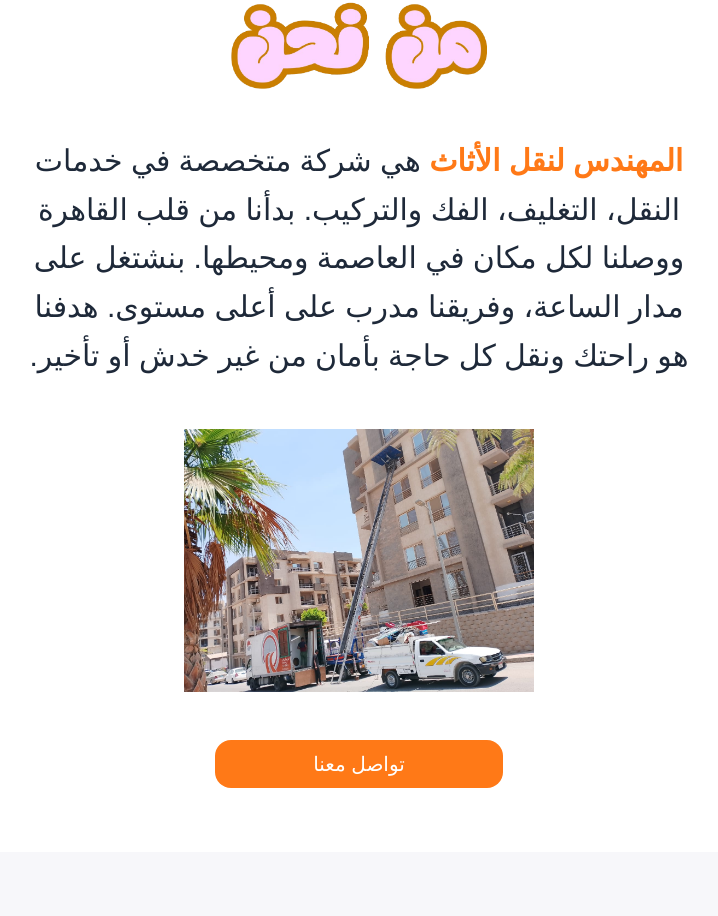
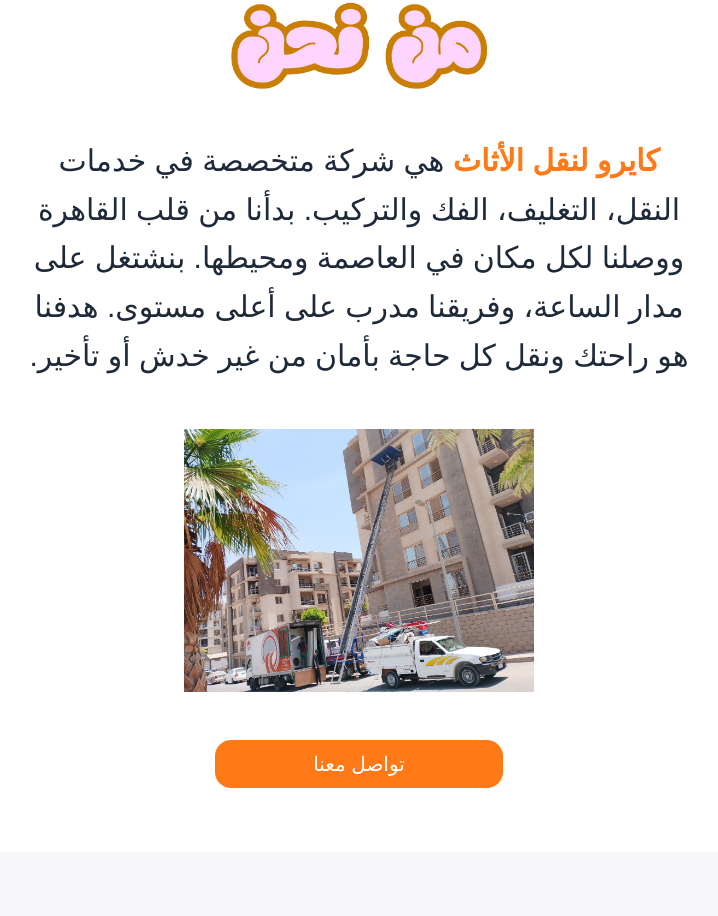
Before and after one commit to ahmedhussein74/elmohands, a Next.js app: page / in a window 1280 px wide. Shown: the part 1907-2823 px from the top of the page, without its empty margins (281-999 px from the left). Built offline with nearby package versions, Linux system fonts and the light colour scheme.

Commit message:
Update About.tsx

```diff
--- a/src/components/About.tsx
+++ b/src/components/About.tsx
@@ -33,7 +33,7 @@ const About = () => {
         data-aos="fade-up"
       >
         <span className="text-[#ff7917] font-semibold">
-          المهندس لنقل الأثاث
+          كايرو لنقل الأثاث
         </span>{" "}
         هي شركة متخصصة في خدمات النقل، التغليف، الفك والتركيب. بدأنا من قلب
         القاهرة ووصلنا لكل مكان في العاصمة ومحيطها. بنشتغل على مدار الساعة،
```
